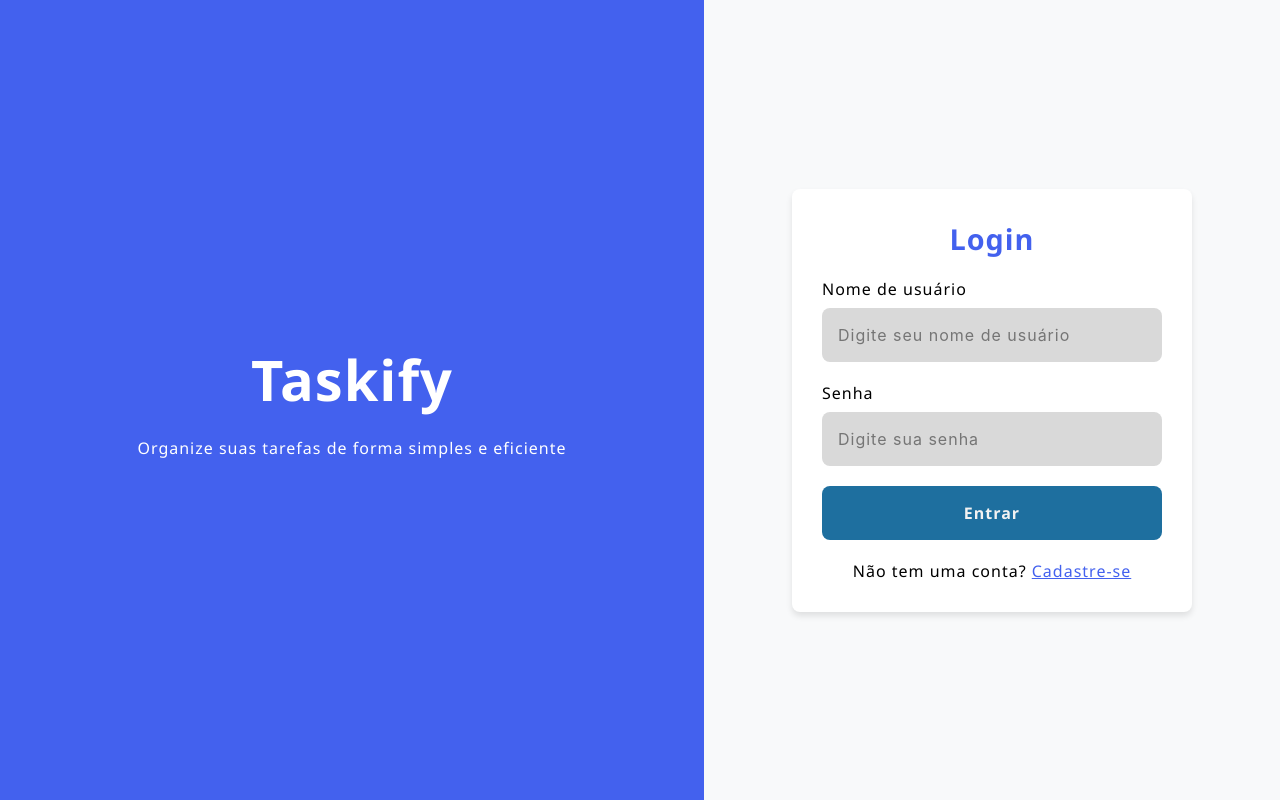
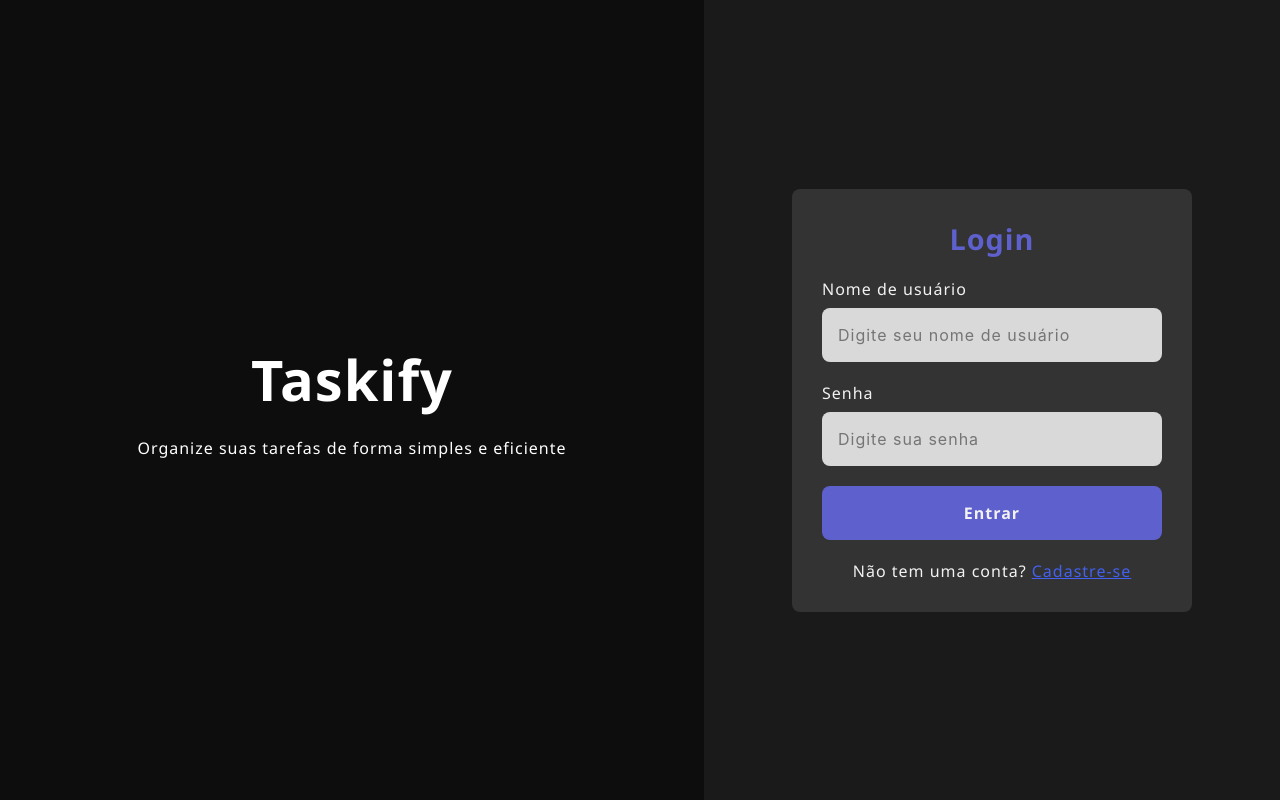
Before and after one commit to duccini/taskify-frontend, a React (Vite) app: page / in a window 1280 px wide. Built offline with nearby package versions, Linux system fonts and the light colour scheme.

Commit message:
atualização das cores do login

```diff
--- a/src/components/Auth/Auth.module.css
+++ b/src/components/Auth/Auth.module.css
@@ -6,7 +6,7 @@
 
 .logoSection {
   width: 55%;
-  background-color: var(--primary-color);
+  background-color: var(--gray-700);
   color: white;
   display: flex;
   flex-direction: column;
@@ -19,7 +19,7 @@
   display: flex;
   justify-content: center;
   align-items: center;
-  background-color: var(--background-light);
+  background-color: var(--gray-600);
 }
 
 .logo {
@@ -32,15 +32,14 @@
   width: 70%;
   max-width: 400px;
   padding: 30px;
-  background: white;
+  background: var(--gray-400);
   border-radius: 8px;
-  box-shadow: 0 4px 6px rgba(0, 0, 0, 0.1);
 }
 
 .title {
   font-size: 1.8rem;
   margin-bottom: 20px;
-  color: var(--primary-color);
+  color: var(--purple-500);
   text-align: center;
 }
 
@@ -52,6 +51,7 @@
   display: block;
   margin-bottom: 8px;
   font-weight: 500;
+  color: var(--gray-100);
 }
 
 .error {
@@ -78,7 +78,7 @@
 .submitButton {
   all: unset;
   width: 100%;
-  background: var(--blue-500);
+  background: var(--purple-500);
   border-radius: 8px;
 
   height: 54px;
@@ -102,6 +102,10 @@
   text-align: center;
 }
 
+.switchMode p {
+  color: var(--gray-100);
+}
+
 .switchModeLink {
   color: var(--primary-color);
   cursor: pointer;
```
